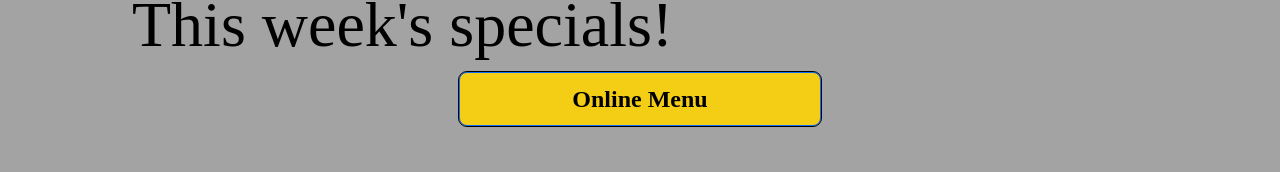
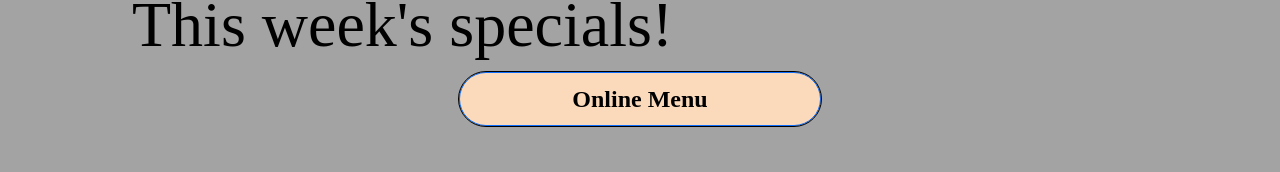
Before and after one commit to nlee227/Meta_FrontEnd_Final, a React (Create React App) app in the folder nate-capstone/: page / in a window 1280 px wide. Shown: the part 454-626 px from the top of the page. Built offline with nearby package versions, Linux system fonts and the light colour scheme; grey boxes are pictures that could not be loaded; a web font is replaced by a local one.

Commit message:
adding my sexy files

```diff
--- a/nate-capstone/src/App.js
+++ b/nate-capstone/src/App.js
@@ -3,6 +3,7 @@ import 'bootstrap/dist/css/bootstrap.min.css';
 import Header from './header.js';
 import Main from './main.js';
 import Footer from './footer.js';
+import './index.css';
 
 function App() {
   return (
--- a/nate-capstone/src/footer.js
+++ b/nate-capstone/src/footer.js
@@ -1,5 +1,6 @@
 import React from "react";
 import { Nav as BootstrapNav, Container, NavLink, Row, Col, Image } from 'react-bootstrap';
+import './index.css';
 
 function Footer() {
     return (
--- a/nate-capstone/src/header.js
+++ b/nate-capstone/src/header.js
@@ -1,6 +1,7 @@
 import React from "react";
 import { Container, Row, Col, Image, Navbar } from 'react-bootstrap';
 import Nav from './nav.js';
+import './index.css';
 
 function Header() {
     return (
--- a/nate-capstone/src/index.css
+++ b/nate-capstone/src/index.css
@@ -234,8 +234,8 @@ code {
   outline: 1px solid var(--text-black);
 }
 
-.online-menu-button {
-  background-color: var(--accent-color) !important; /* Removed !important */
+button.online-menu-button.btn-lg {
+  background-color: #FBDABB; /* Removed !important */
   color: var(--text-black) !important; /* Removed !important */
   font-weight: bold !important; /* Removed !important */
   font-family: "Markazi Text" !important; /* Removed !important */
@@ -243,10 +243,16 @@ code {
   outline: 1px solid var(--text-black);
   padding: .5rem 7rem !important;
   font-size: 24px !important;
+  border-radius: 30px;
 }
 
 .custom-button:hover {
   transform: translateY(-2px);
+  box-shadow: 0 4px 8px rgba(0, 0, 0, 0.2);
+  outline: 2px solid blue; /* Blue outline on hover */
+}
+
+button.online-menu-button.btn-lg:hover {
   box-shadow: 0 4px 8px rgba(0, 0, 0, 0.2);
   outline: 2px solid blue; /* Blue outline on hover */
 }
--- a/nate-capstone/src/main.js
+++ b/nate-capstone/src/main.js
@@ -1,6 +1,7 @@
 import React from "react";
 import Specials from "./specials";
 import Reserve from "./reserve";
+import './index.css';
 import { Button, Container, Row, Col } from "react-bootstrap";
 
 function Main() {
--- a/nate-capstone/src/reserve.js
+++ b/nate-capstone/src/reserve.js
@@ -1,5 +1,6 @@
 import React from "react";
 import { Button, Container, Row, Col } from "react-bootstrap";
+import './index.css';
 
 function Reserve() {
     return(
--- a/nate-capstone/src/specials.js
+++ b/nate-capstone/src/specials.js
@@ -1,5 +1,5 @@
 import React from "react";
-import { Button, Container, Row, Col } from "react-bootstrap"; // Removed 'Carousel' import
+import { Button, Container, Row, Col } from "react-bootstrap";
 
 function Specials() {
     return(
```
